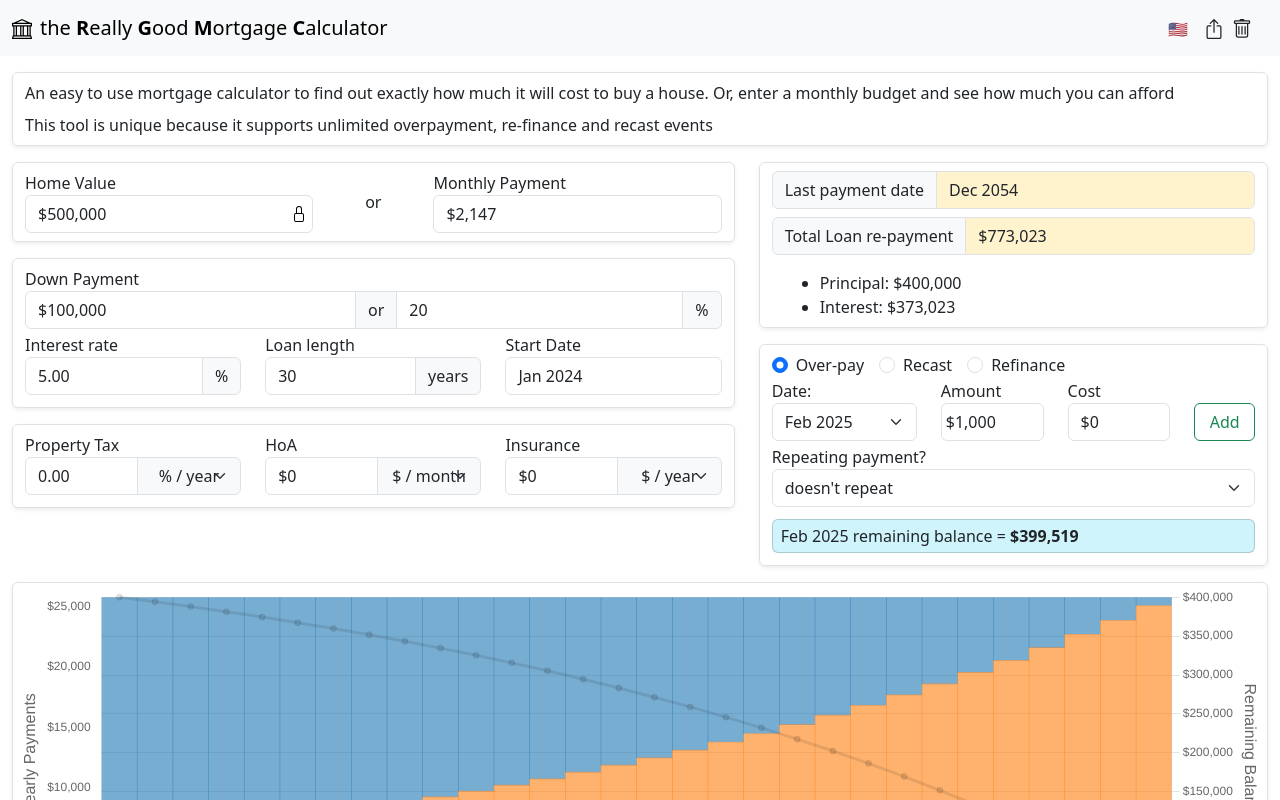
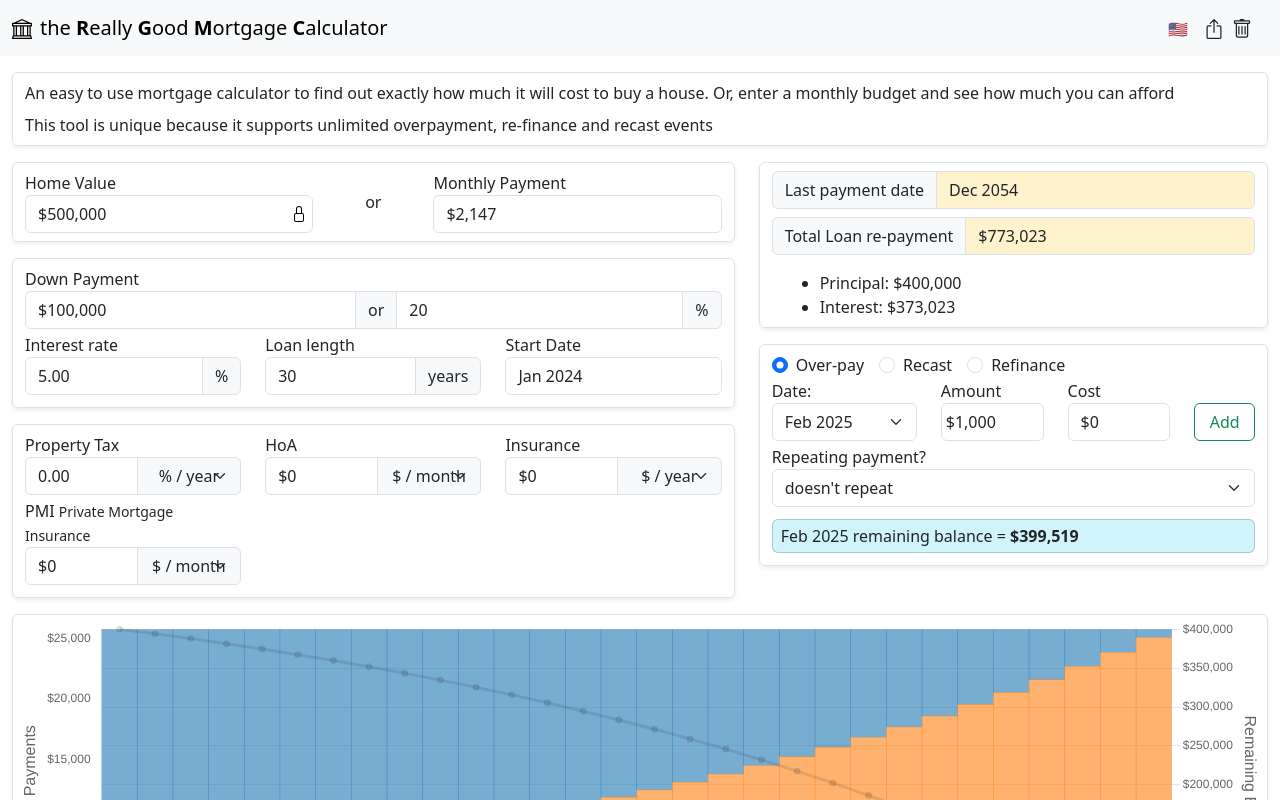
Before and after one commit to 28raining/trgmc, a React (Vite) app: page / in a window 1280 px wide. Shown: the top 800 px of the page. Built offline with nearby package versions, Linux system fonts and the light colour scheme.

Commit message:
adding PMI

```diff
--- a/src/App.jsx
+++ b/src/App.jsx
@@ -21,6 +21,7 @@ function runCalculations(userInput, loanEvent, chosenInput, userSetDownPercent)
   for (const x of [
     { num: userInput["propertyTax"], unit: userInput["propertyTaxUnit"] },
     { num: userInput["hoa"], unit: userInput["hoaUnit"] },
+    { num: userInput["pmi"], unit: userInput["pmiUnit"] },
     { num: userInput["insurance"], unit: userInput["insuranceUnit"] },
   ]) {
     if (x.unit == 0) monthlyExtraFee = monthlyExtraFee + parseFloat(x.num) / 12;
@@ -80,9 +81,11 @@ function runCalculations(userInput, loanEvent, chosenInput, userSetDownPercent)
 
   displayState["propertyTax"] = userInput["propertyTax"];
   displayState["hoa"] = userInput["hoa"];
+  displayState["pmi"] = userInput["pmi"];
   displayState["insurance"] = userInput["insurance"];
   displayState["propertyTaxUnit"] = userInput["propertyTaxUnit"];
   displayState["hoaUnit"] = userInput["hoaUnit"];
+  displayState["pmiUnit"] = userInput["pmiUnit"];
   displayState["insuranceUnit"] = userInput["insuranceUnit"];
   displayState["startDate"] = userInput["startDate"];
 
@@ -135,9 +138,11 @@ const initialState = {
   loanLength: "30",
   propertyTax: "0.00",
   hoa: "0",
+  pmi: "0",
   insurance: "0",
   propertyTaxUnit: 2,
   hoaUnit: 1,
+  pmiUnit: 1,
   insuranceUnit: 0,
   startDate: coarseDate,
 };
@@ -167,6 +172,7 @@ function App() {
     loanLength: false,
     propertyTax: false,
     hoa: false,
+    pmi: false,
     insurance: false,
   });
   const [valid, setValid] = useState({
@@ -179,6 +185,7 @@ function App() {
     loanLength: null,
     propertyTax: null,
     hoa: null,
+    pmi: null,
     insurance: null,
   });
   var newDisplayState, newLoanRes;
@@ -251,6 +258,11 @@ function App() {
       if (newChosenInput == "homeVal") newFlash["loanAmount"] = !newFlash["loanAmount"];
     } else if (field == "hoaUnit") {
       newUserInput.hoaUnit = value;
+    } else if (field == "pmi") {
+      newUserInput.pmi = value;
+      if (newChosenInput == "homeVal") newFlash["loanAmount"] = !newFlash["loanAmount"];
+    } else if (field == "pmiUnit") {
+      newUserInput.pmiUnit = value;
       if (newChosenInput == "homeVal") newFlash["loanAmount"] = !newFlash["loanAmount"];
     } else if (field == "propertyTax") {
       newUserInput.propertyTax = value;
@@ -302,6 +314,7 @@ function App() {
           (i == "downPayPercent" && newUserSetDownPercent) ||
           (i == "insurance" && newUserInput.insuranceUnit > 1) ||
           (i == "hoa" && newUserInput.hoaUnit > 1) ||
+          (i == "pmi" && newUserInput.pmiUnit > 1) ||
           (i == "propertyTax" && newUserInput.propertyTaxUnit > 1)
         ) {
           // var newDownPay = field == "downPayCash" ? newUserInput.downPayCash : downPayCash;
@@ -309,7 +322,7 @@ function App() {
             newValid[i] = "Must be <100%";
           }
         }
-        if ((i == "propertyTax" || i == "hoa" || i == "insurance") && newChosenInput == "monthlyPayment") {
+        if ((i == "propertyTax" || i == "hoa" || i == "pmi" || i == "insurance") && newChosenInput == "monthlyPayment") {
           // var newDownPay = field == "downPayCash" ? newUserInput.downPayCash : downPayCash;
           if (inputNumber > newUserInput.monthlyPayment) {
             newValid[i] = "Must be < than monthly payment";
@@ -450,6 +463,7 @@ function App() {
               loanMonths={loanRes["loanMonths"]}
               propertyTax={userInput["propertyTax"] * unitScaler(userInput["propertyTaxUnit"])}
               hoa={userInput["hoa"] * unitScaler(userInput["hoaUnit"])}
+              pmi={userInput["pmi"] * unitScaler(userInput["pmiUnit"])}
               insurance={userInput["insurance"] * unitScaler(userInput["insuranceUnit"])}
               startDate={new Date(Number(userInput["startDate"]))}
             />
--- a/src/LoanForm.jsx
+++ b/src/LoanForm.jsx
@@ -18,14 +18,7 @@ function ValidFbComp({ x }) {
 function LoanForm({ displayState, flash, updateUserInput, valid }) {
   const [show, setShow] = useState(false);
   const feeOptions = ["$ / year", "$ / month", "% / year", "% / month"];
-  const extraPayments = displayState["propertyTax"] > 0 || displayState["hoa"] > 0 || displayState["insurance"] > 0;
-  // console.log(displayState['propertyTax'], displayState['hoa'],displayState['insurance'], extraPayments )
-  // console.log("displSta", displayState)
-
-  // var validClass = {};
-  // for (const i in valid) validClass[i] = valid[i] === null ? null : "is-invalid";
-  // const class_validHomeVal = valid.homeVal === null ? null : "is-invalid";
-  // const class_validMontly = valid.monthlyPayment === null ? null : "is-invalid";
+  const extraPayments = displayState["propertyTax"] > 0 || displayState["hoa"] > 0 || displayState["insurance"] > 0 || displayState["pmi"] > 0;
 
   //builds class for each input based on flash (whether it changed and should flash) and valid (if user input is valid)
   const startDateOptions = { month: "short", year: "numeric" };
@@ -40,6 +33,7 @@ function LoanForm({ displayState, flash, updateUserInput, valid }) {
     "loanLength",
     "propertyTax",
     "hoa",
+    "pmi",
     "insurance",
   ]) {
     inputClass[i] = "form-control";
@@ -251,12 +245,7 @@ function LoanForm({ displayState, flash, updateUserInput, valid }) {
                       : displayState["propertyTax"]
                   }
                   onChange={(e) => {
-                    // var x = Number(e.target.value.replace(/[^0-9.]+/g, ""));
                     updateIfChanged(displayState["propertyTax"], e.target.value, "propertyTax");
-                    // updateUserInput("propertyTax", x);
-
-                    // setPropertyTax(x);
-                    // setAdditionalMonthly(displayState['hoa'] * unitScaler(displayState['hoaUnit']) + x * unitScaler(displayState['propertyTaxUnit']) + displayState['insurance'] * unitScaler(displayState['insuranceUnit']));
                   }}
                 />
 
@@ -265,8 +254,6 @@ function LoanForm({ displayState, flash, updateUserInput, valid }) {
                   value={displayState["propertyTaxUnit"]}
                   onChange={(e) => {
                     updateUserInput("propertyTaxUnit", e.target.value);
-                    // setPropertyTaxUnit(e.target.value);
-                    // setAdditionalMonthly(displayState['hoa'] * unitScaler(displayState['hoaUnit']) + displayState['propertyTax'] * unitScaler(e.target.value) + displayState['insurance'] * unitScaler(displayState['insuranceUnit']));
                   }}
                 >
                   {feeOptions.map((x, i) => (
@@ -287,12 +274,7 @@ function LoanForm({ displayState, flash, updateUserInput, valid }) {
                   className={inputClass["hoa"]}
                   value={displayState["hoaUnit"] == 0 || displayState["hoaUnit"] == 1 ? cashFormat(displayState["hoa"]) : displayState["hoa"]}
                   onChange={(e) => {
-                    // var x = Number(e.target.value.replace(/[^0-9.]+/g, ""));
-                    // updateUserInput("hoa", x);
                     updateIfChanged(displayState["hoa"], e.target.value, "hoa");
-
-                    // setHoa(x);
-                    // setAdditionalMonthly(x * unitScaler(displayState['hoaUnit']) + displayState['propertyTax'] * unitScaler(displayState['propertyTaxUnit']) + displayState['insurance'] * unitScaler(displayState['insuranceUnit']));
                   }}
                 />
 
@@ -301,9 +283,6 @@ function LoanForm({ displayState, flash, updateUserInput, valid }) {
                   value={displayState["hoaUnit"]}
                   onChange={(e) => {
                     updateUserInput("hoaUnit", e.target.value);
-
-                    // setHoaUnit(e.target.value);
-                    // setAdditionalMonthly(displayState['hoa'] * unitScaler(e.target.value) + displayState['propertyTax'] * unitScaler(displayState['propertyTaxUnit']) + displayState['insurance'] * unitScaler(displayState['insuranceUnit']));
                   }}
                 >
                   {feeOptions.map((x, i) => (
@@ -332,10 +311,7 @@ function LoanForm({ displayState, flash, updateUserInput, valid }) {
                   className="form-select px-2 input-group-text"
                   value={displayState["insuranceUnit"]}
                   onChange={(e) => {
-                    // setInsuranceUnit(e.target.value);
                     updateUserInput("insuranceUnit", e.target.value);
-
-                    // setAdditionalMonthly(displayState['hoa'] * unitScaler(displayState['hoaUnit']) + displayState['propertyTax'] * unitScaler(displayState['propertyTaxUnit']) + displayState['insurance'] * unitScaler(e.target.value));
                   }}
                 >
                   {feeOptions.map((x, i) => (
@@ -347,6 +323,37 @@ function LoanForm({ displayState, flash, updateUserInput, valid }) {
                 <ValidFbComp x={valid["insurance"]} />
               </div>
             </div>
+
+            <div className="col-xl-4 col-12">
+              <label>
+                PMI <small>Private Mortgage Insurance</small>
+              </label>
+              <div className="input-group mb-1">
+                <input
+                  type="text"
+                  className={inputClass["pmi"]}
+                  value={displayState["pmiUnit"] == 0 || displayState["pmiUnit"] == 1 ? cashFormat(displayState["pmi"]) : displayState["pmi"]}
+                  onChange={(e) => {
+                    updateIfChanged(displayState["pmi"], e.target.value, "pmi");
+                  }}
+                />
+
+                <select
+                  className="form-select px-2 input-group-text"
+                  value={displayState["pmiUnit"]}
+                  onChange={(e) => {
+                    updateUserInput("pmiUnit", e.target.value);
+                  }}
+                >
+                  {feeOptions.map((x, i) => (
+                    <option value={i} key={i}>
+                      {x}
+                    </option>
+                  ))}
+                </select>
+                <ValidFbComp x={valid["pmi"]} />
+              </div>
+            </div>
           </div>
         </div>
       </div>
--- a/src/LoanStats.jsx
+++ b/src/LoanStats.jsx
@@ -16,8 +16,9 @@ function LoanStats({ loanRes, userInput }) {
   for (const i of loanRes["monthlyInterest"]) totalInterest = totalInterest + i;
   var totalTax = scaleMonthlyWUnit(userInput["propertyTax"], userInput["propertyTaxUnit"], loanRes["homeVal"], loanRes["monthlyInterest"].length);
   var totalHoA = scaleMonthlyWUnit(userInput["hoa"], userInput["hoaUnit"], loanRes["homeVal"], loanRes["monthlyInterest"].length);
+  var totalpmi = scaleMonthlyWUnit(userInput["pmi"], userInput["pmiUnit"], loanRes["homeVal"], loanRes["monthlyInterest"].length);
   var totalInsurance = scaleMonthlyWUnit(userInput["insurance"], userInput["insuranceUnit"], loanRes["homeVal"], loanRes["monthlyInterest"].length);
-  const thereWereExtraPayments = totalTax > 0 || totalHoA > 0 || totalInsurance > 0 || loanRes["extraPayments"] > 0;
+  const thereWereExtraPayments = totalTax > 0 || totalHoA > 0 || totalpmi > 0 || totalInsurance > 0 || loanRes["extraPayments"] > 0;
 
   return (
     <div className="row shadow-sm border rounded py-2 mx-0">
@@ -53,7 +54,7 @@ function LoanStats({ loanRes, userInput }) {
                 </span>
                 <output type="text" className="form-control bg-warning-subtle">
                   {new Intl.NumberFormat("en-US", { style: "currency", currency: "USD", maximumFractionDigits: 0, minimumFractionDigits: 0 }).format(
-                    totalPrincipal + totalInterest + loanRes["extraPayments"] + totalTax + totalHoA + totalInsurance
+                    totalPrincipal + totalInterest + loanRes["extraPayments"] + totalTax + totalHoA + totalpmi + totalInsurance
                   )}
                 </output>
               </div>
@@ -68,6 +69,7 @@ function LoanStats({ loanRes, userInput }) {
               {loanRes["extraPayments"] > 0 ? <li>Overpayments & fees: {cashFormat(loanRes["extraPayments"])}</li> : null}
               {userInput["propertyTax"] > 0 ? <li>Tax: {cashFormat(totalTax)}</li> : null}
               {userInput["hoa"] > 0 ? <li>HoA: {cashFormat(totalHoA)}</li> : null}
+              {userInput["pmi"] > 0 ? <li>PMI: {cashFormat(totalpmi)}</li> : null}
               {userInput["insurance"] > 0 ? <li>Insurance: {cashFormat(totalInsurance)}</li> : null}
             </ul>
           </div>
```
Also changed, not shown: src/LoanPlot.jsx (+9 -5 lines), toDoList.txt, 3 other files (tests, documents, lock files or other folders).
